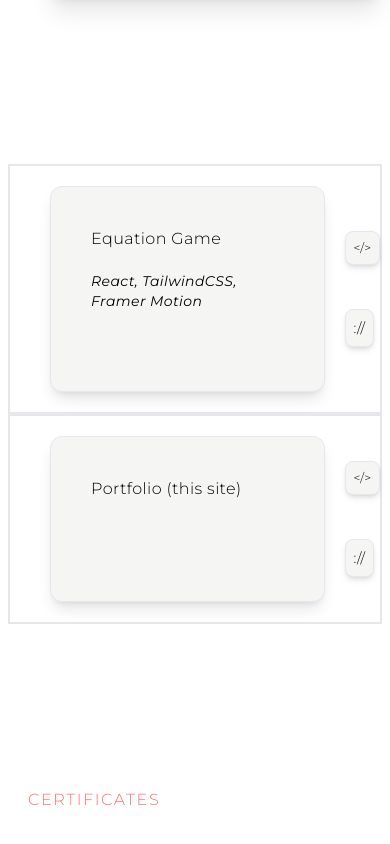
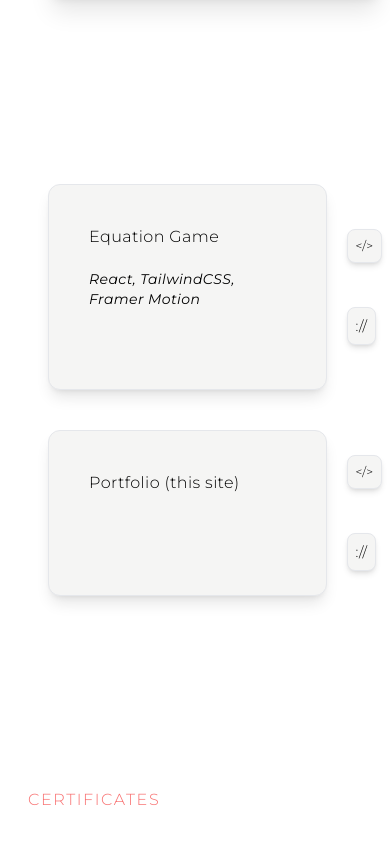
Before and after one commit to skyleilani/sky-portfolio, a Next.js app: page / in a window 390 px wide. Shown: the part 2056-2900 px from the top of the page. Built offline with nearby package versions, Linux system fonts and the light colour scheme.

Commit message:
mobile responsive styling

```diff
--- a/components/ProjectCard.jsx
+++ b/components/ProjectCard.jsx
@@ -23,10 +23,10 @@ const ProjectCard = ({
 
   return (
     <div className='items-center'>
-      <div className='flex justify-center border z-10'>
+      <div className='flex justify-center z-10'>
         {/* shift element down by 15px when element is tapped */}
         <div className=' w-full '>
-          <div className='border flex items-center justify-center'>
+          <div className='flex items-center justify-center'>
             <motion.div
               whileTap={{ y: 15 }}
               onClick={toggleTabs}
```
